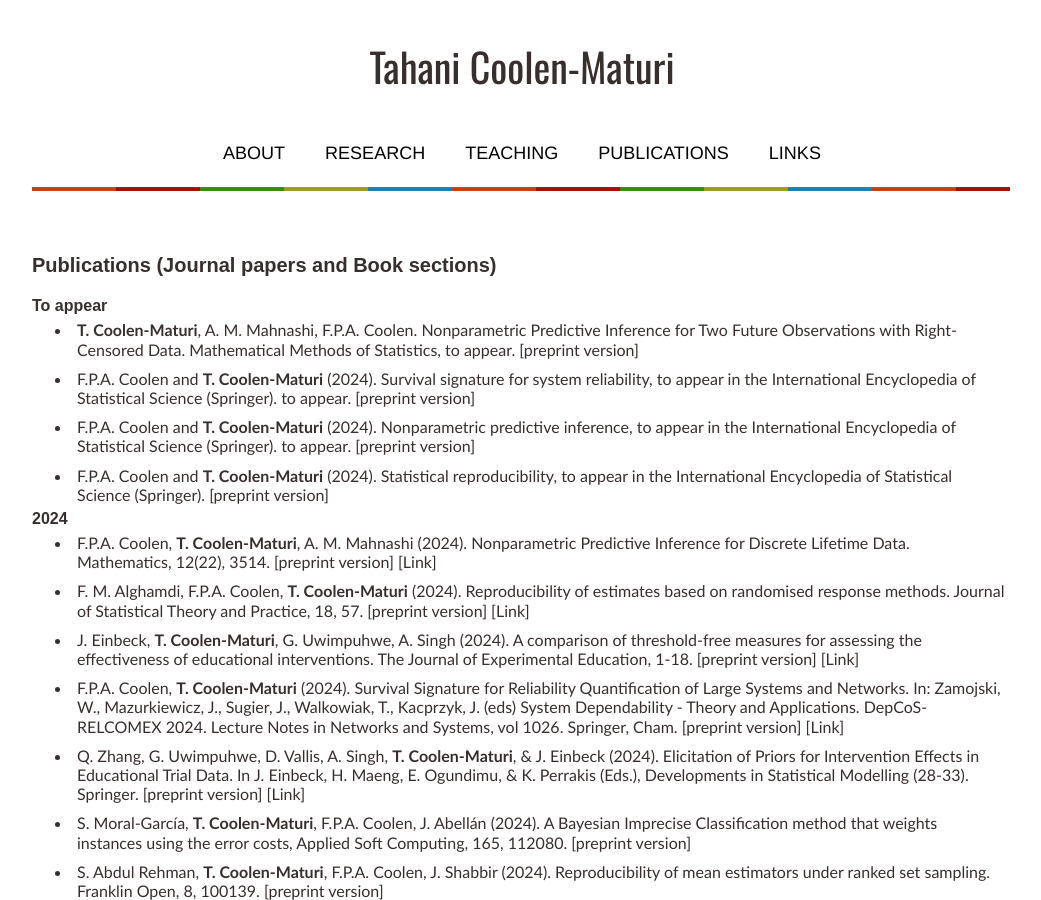
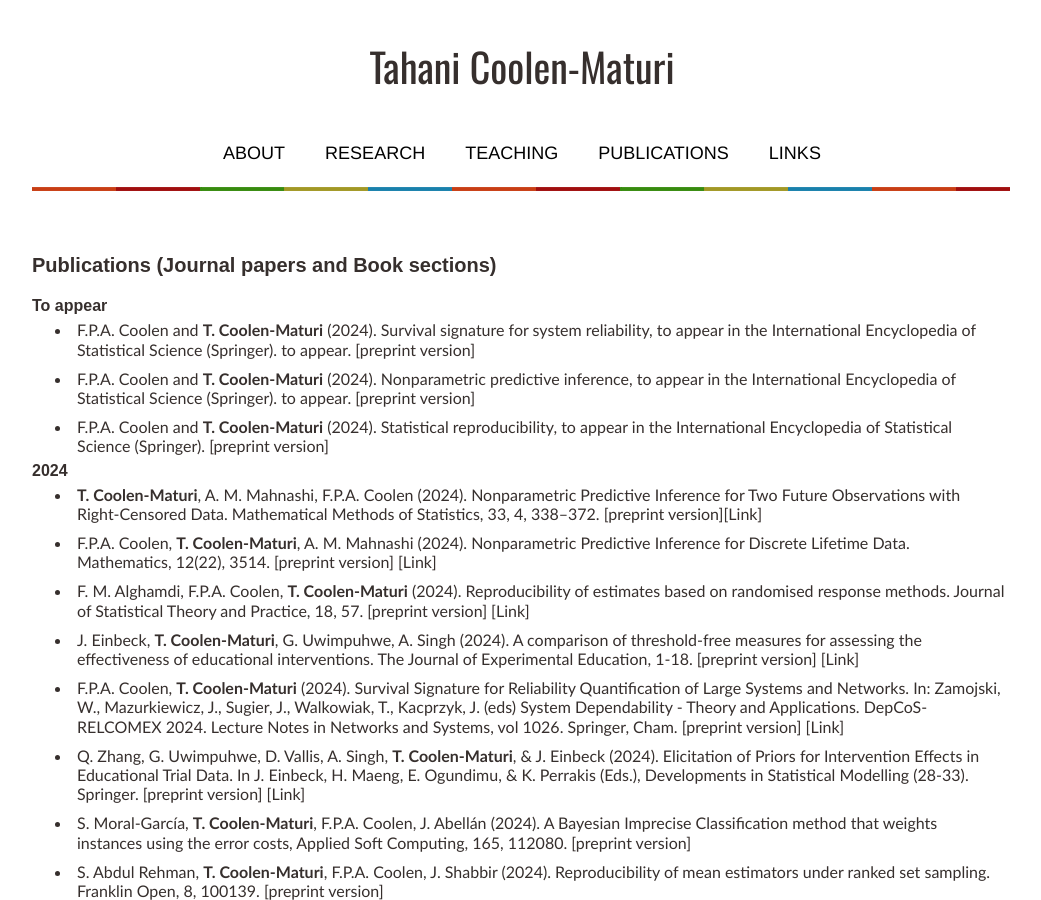
Before and after one commit to tmaturi/tahanimaturi, a Jekyll site: the page built from publications.md, in a window 1280 px wide and 900 px high. Shown: the whole window, without its empty margins (119-1160 px from the left). Built offline with Jekyll 4.4.1, drawn with Linux system fonts in a browser that asks for light colours; our own code applies the rules of GitHub Pages for plain Markdown files; some of the changed lines change nothing that is shown.

Commit message:
Update publications.md

```diff
--- a/publications.md
+++ b/publications.md
@@ -9,9 +9,6 @@ title: Publications
 ### To appear
 
 
-
-
-- **T. Coolen-Maturi**, A. M. Mahnashi, F.P.A. Coolen. Nonparametric Predictive Inference for Two Future Observations with Right-Censored Data. Mathematical Methods of Statistics, to appear. [[preprint version](pdfs/NPI_RC_Ali-24May-rev.pdf){:target="_blank"}]
 
 
 - F.P.A. Coolen and **T. Coolen-Maturi** (2024). Survival signature for system reliability, to appear in the International Encyclopedia of Statistical Science (Springer). to appear. [[preprint version](pdfs/Encycl-SurvSign-24.pdf){:target="_blank"}]
@@ -26,6 +23,8 @@ title: Publications
 
 
 ### 2024
+
+- **T. Coolen-Maturi**, A. M. Mahnashi, F.P.A. Coolen (2024). Nonparametric Predictive Inference for Two Future Observations with Right-Censored Data. Mathematical Methods of Statistics, 33, 4, 338–372. [[preprint version](pdfs/NPI_RC_Ali-24May-rev.pdf){:target="_blank"}][[Link](https://link.springer.com/epdf/10.3103/S1066530724700182?sharing_token=o0ZOFL4jSjNfmyD-gmm7zidfWSHpG7i21bdP_8GgaUMGETktlNJe5ocfZHSqz0lwE35ZBn2JK3vd_-llFwsyMXy0B6p_FWZyGLKr-KpYnVk4w0yJnaaiYsDpRnUOWWq6VxVqe6hNJalKr5-nQuw0-Hl5dK26bQ3k3DRpJQSsJFs%3D){:target="_blank"}]
 
 - F.P.A. Coolen, **T. Coolen-Maturi**, A. M. Mahnashi (2024). Nonparametric Predictive Inference for Discrete
 Lifetime Data. Mathematics, 12(22), 3514. [[preprint version](pdfs/Mathematics-NPI-discrete-rev-241001.pdf){:target="_blank"}] [[Link](https://doi.org/10.3390/math12223514){:target="_blank"}]
```
